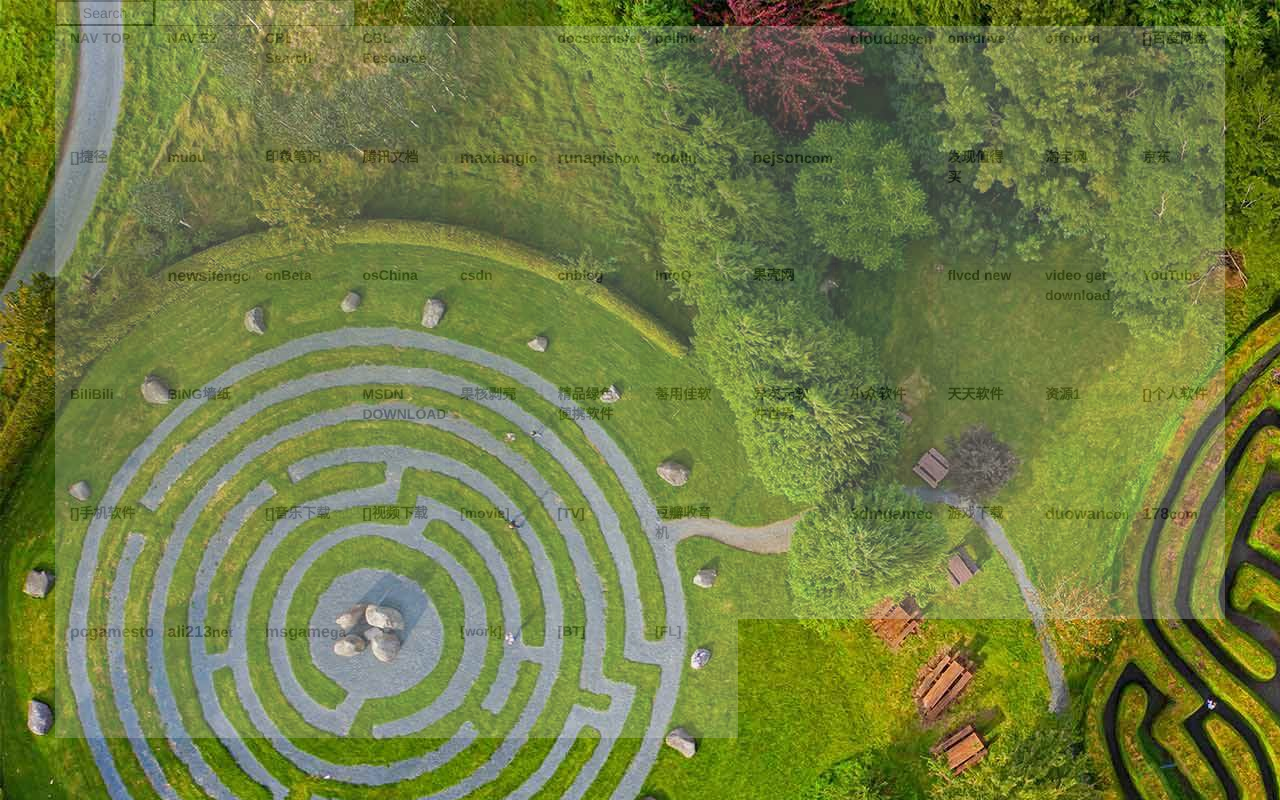
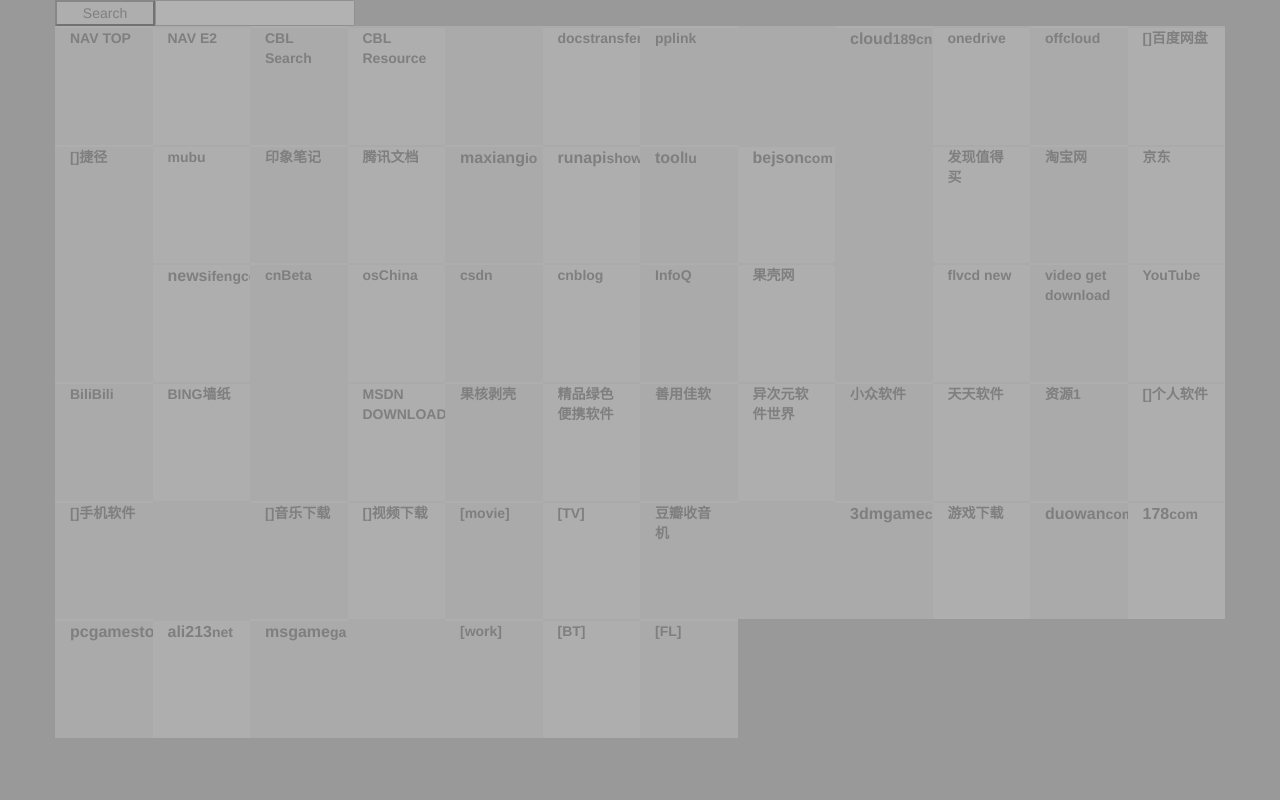
Before and after one commit to hastonewy/book, a plain HTML site: page index.html in a window 1280 px wide. Drawn offline with nearby package versions, Linux system fonts and the light colour scheme.

Commit message:
update index.html.

```diff
--- a/index.html
+++ b/index.html
@@ -19,7 +19,7 @@
 
 <body style="background-color:#999999">
     <style>
-        body{background:url('book/bg1.jpg');}
+        #disable body{background:url('book/bg1.jpg');}
         div.container{
         opacity:0.25;
         filter:alpha(opacity=25);
```
